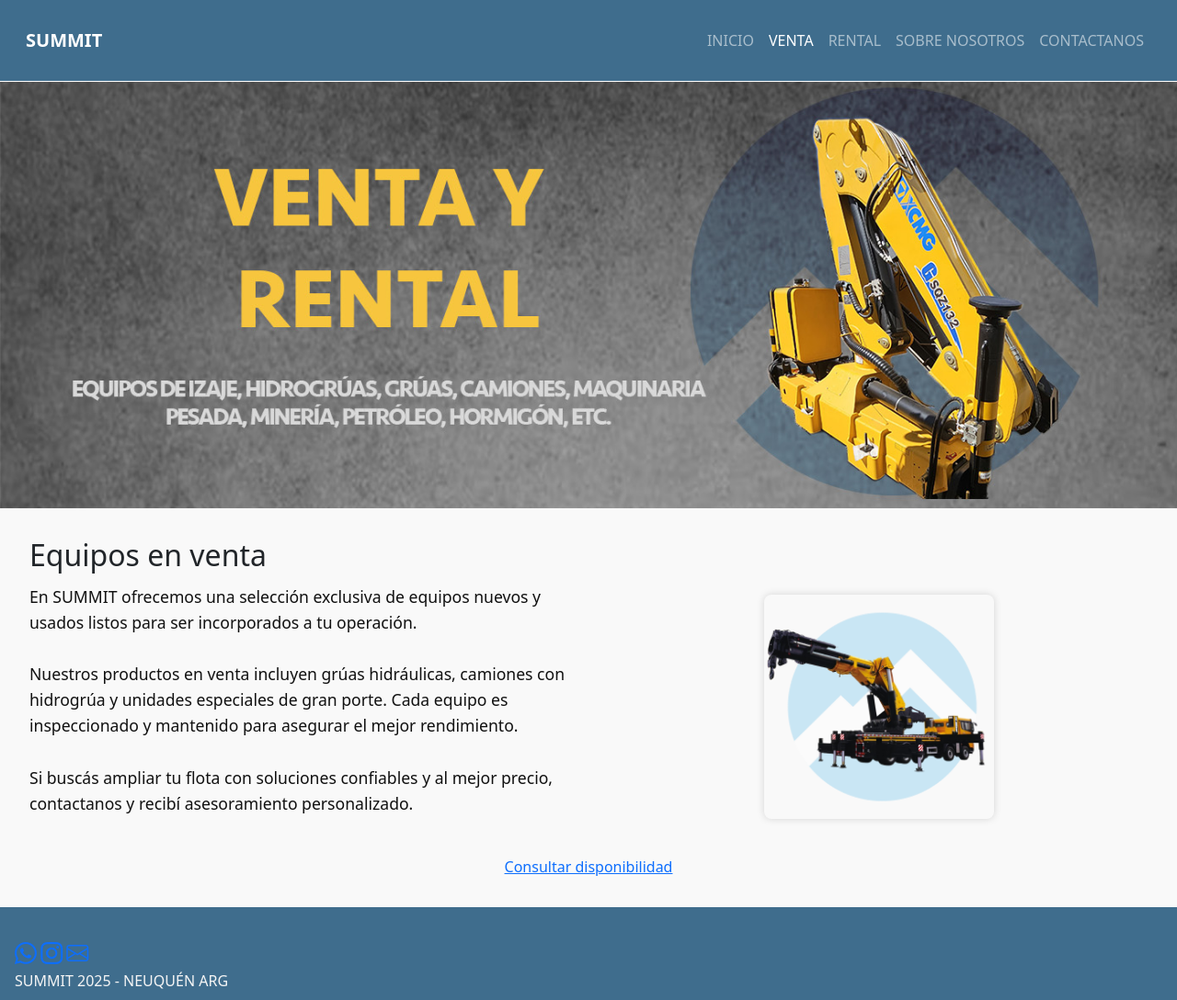
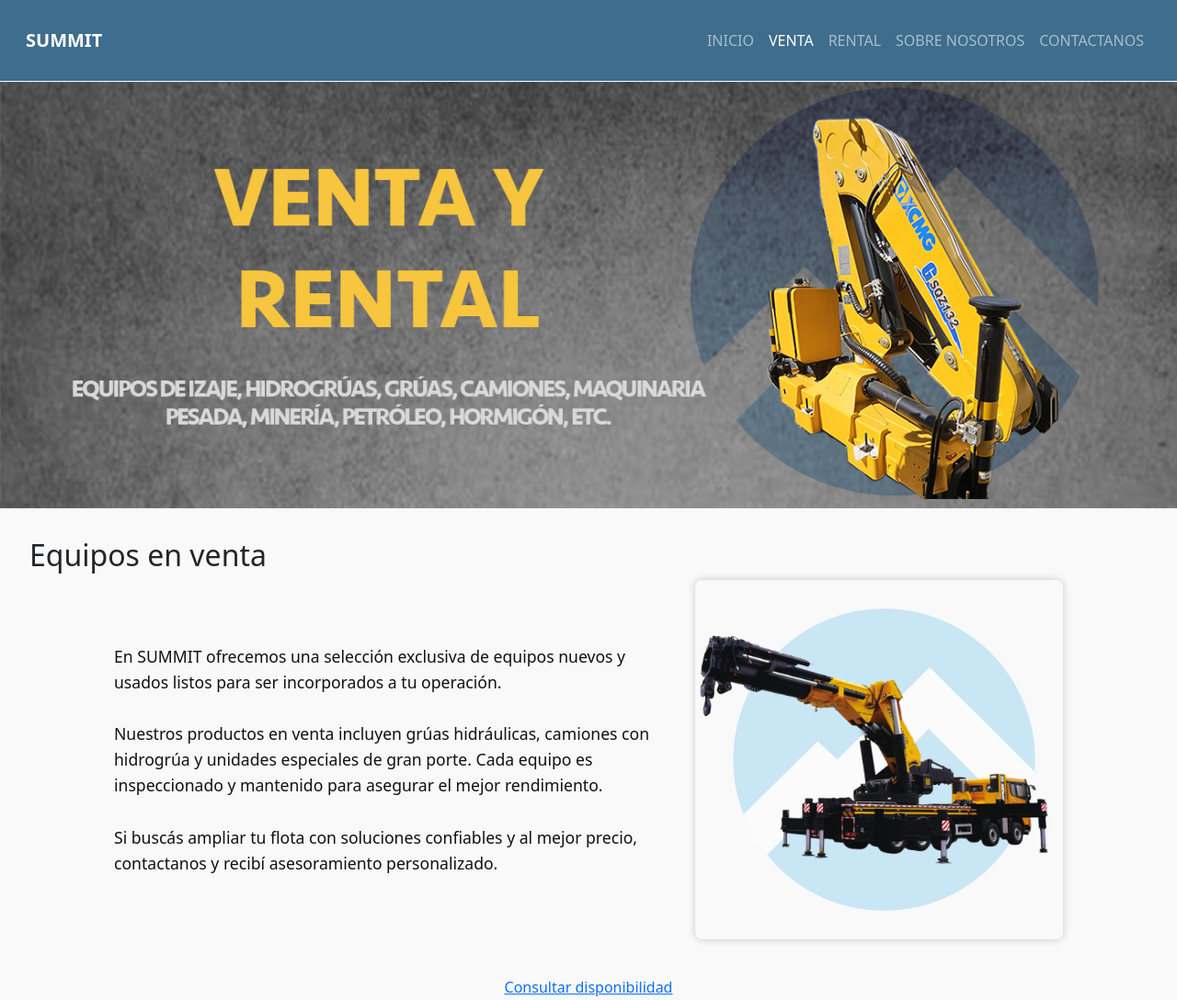
Before and after one commit to VictoriaAD999/summit-web, a website: page pages/venta.html in a window 1280 px wide. Shown: the top 1088 px of the page at 92% size. Drawn offline with nearby package versions, Linux system fonts and the light colour scheme; files that its build step writes are made by us from their sources.

Commit message:
Actualizo diseño en main.scss e imágenes chicas en secciones

```diff
--- a/scss/components/_main.scss
+++ b/scss/components/_main.scss
@@ -40,14 +40,10 @@
     }
 
     .img-chica {
-        max-width: 250px;
-        width: 100%;
-        height: auto;
-        display: block;
-        margin: 1rem auto;
+        flex: 1 1 300px;
+        max-width: 400px;
         border-radius: 8px;
-        box-shadow: 0 0 8px rgba(0, 0, 0, 0.15);
-        object-fit: contain;
+        box-shadow: 0 0 8px rgba(0, 0, 0, 0.2);
     }
 
     .xcmg-logo {
```
